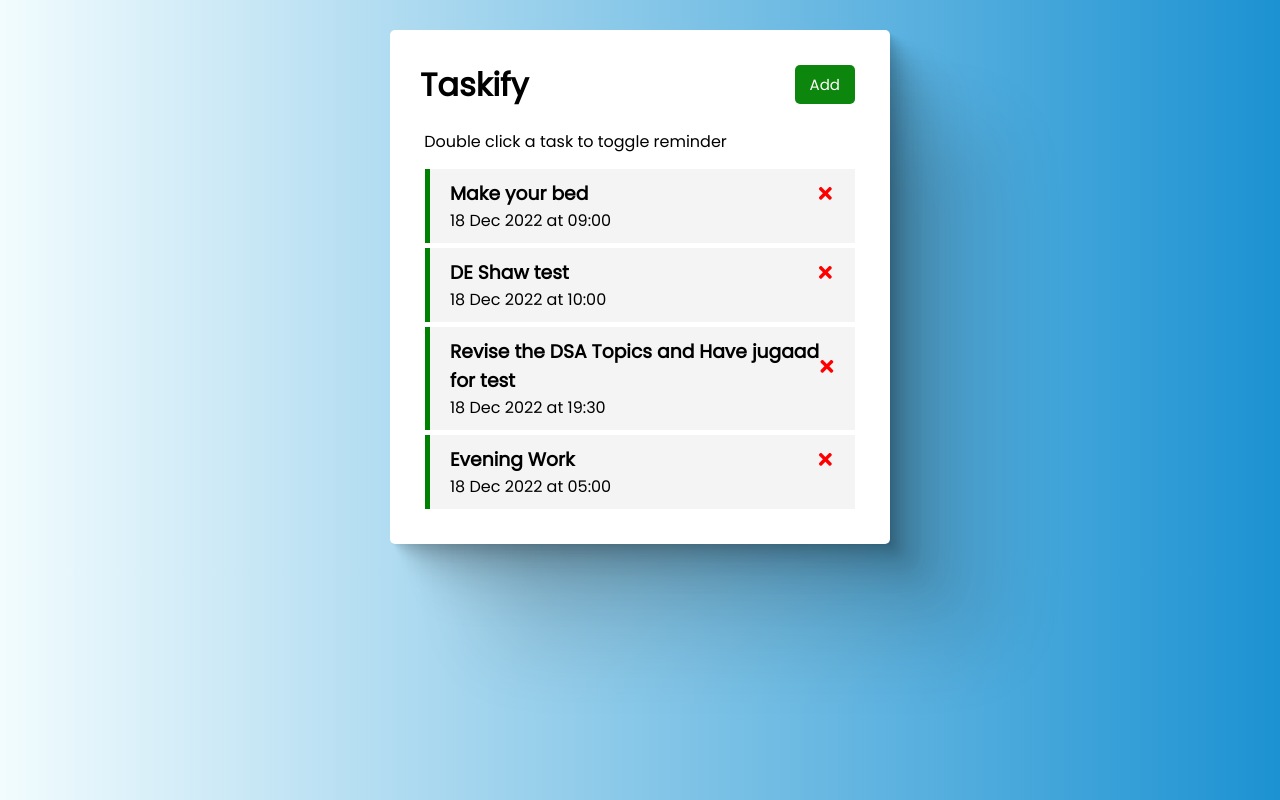
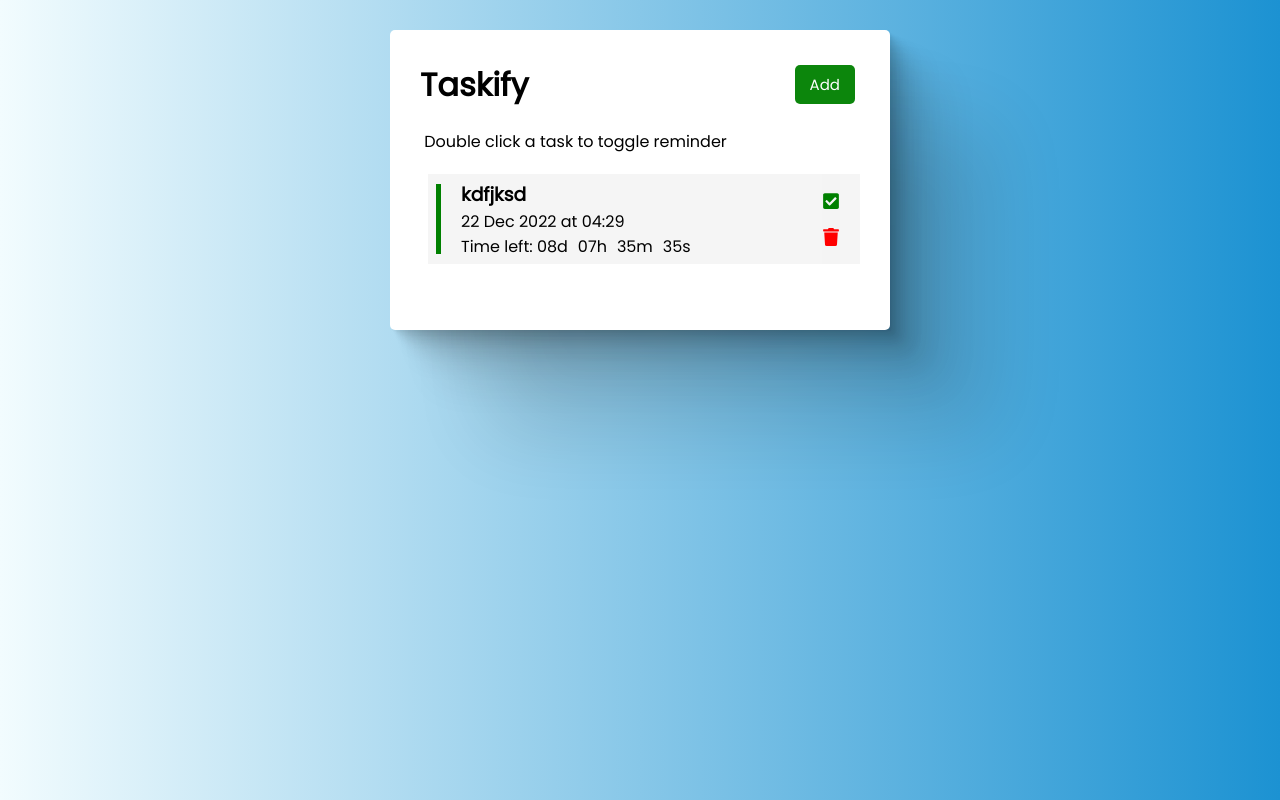
Before and after one commit to bornengineer/taskify, a React (Create React App) app: page / in a window 1280 px wide. Built offline with nearby package versions, Linux system fonts and the light colour scheme; data requests are answered from the project's data file.

Commit message:
added almost all the features

```diff
--- a/db.json
+++ b/db.json
@@ -1,28 +1,10 @@
 {
   "tasks": [
     {
-      "text": "Make your bed",
-      "time": "2022-12-18T09:00",
+      "text": "kdfjksd",
+      "time": "2022-12-22T04:29",
       "reminder": true,
       "id": 1
-    },
-    {
-      "text": "DE Shaw test",
-      "time": "2022-12-18T10:00",
-      "reminder": true,
-      "id": 2
-    },
-    {
-      "text": "Revise the DSA Topics and Have jugaad for test",
-      "time": "2022-12-18T19:30",
-      "reminder": true,
-      "id": 3
-    },
-    {
-      "text": "Evening Work",
-      "time": "2022-12-18T05:00",
-      "reminder": true,
-      "id": 4
     }
   ]
 }
--- a/src/App.js
+++ b/src/App.js
@@ -59,6 +59,24 @@ function App() {
     return data
   }
 
+  const reminderOff = async (id) => {
+    let taskToToggle = await fetchTask(id)
+
+    let updatedTask = { ...taskToToggle, reminder: false }
+
+    let res = await fetch(`http://localhost:5000/tasks/${id}`, {
+      method: 'PUT',
+      headers: { 'Content-Type': 'application/json' },
+      body: JSON.stringify(updatedTask)
+    })
+
+    let data = await res.json()
+
+    setTasks(tasks.map((task) => task.id === id ? { ...task, reminder: false} : task))
+
+    console.log("reminderoff")
+  }
+
   const toggleReminder = async (id) => {
     // console.log("Toggle", id)
     // setTasks(tasks.map((task) => task.id === id ? { ...task, reminder: !task.reminder } : task))
@@ -80,11 +98,13 @@ function App() {
   }
 
   return (
-    <div className="container">
-      <Header toggleAdd={() => setShowAddTask(!showAddTask)} showAdd={showAddTask} />
-      {showAddTask && <AddTask onAdd={addTask} />}
-      {tasks.length > 0 ? <><p style={{ padding: "0px 0px 10px 0px" }}>&nbsp;Double click a task to toggle reminder</p><Tasks tasks={tasks} onDelete={deleteTask} onToggle={toggleReminder} /> </> : <h3>No tasks to show</h3>}
-    </div>
+    <>
+      <div className="container">
+        <Header toggleAdd={() => setShowAddTask(!showAddTask)} showAdd={showAddTask} />
+        {showAddTask && <AddTask onAdd={addTask} />}
+        {tasks.length > 0 ? <><p style={{ padding: "0px 0px 10px 0px" }}>&nbsp;Double click a task to toggle reminder</p><Tasks tasks={tasks} onDelete={deleteTask} onToggle={toggleReminder} reminderOff={reminderOff} /> </> : <h3>No tasks to show</h3>}
+      </div>
+    </>
   );
 }
 
--- a/src/Components/Task.js
+++ b/src/Components/Task.js
@@ -1,5 +1,10 @@
-import { FaTimes } from "react-icons/fa";
-const Task = ({ task, onDelete, onToggle }) => {
+import { useState } from "react";
+import { FaCheckSquare, FaTrash } from "react-icons/fa";
+
+import Timer from "./Timer";
+
+const Task = ({ task, onDelete, onToggle, reminderOff, onComplete }) => {
+  var alerted = false;
   //  0123456789
   // 2022-02-06T17:00
   const months = [
@@ -17,8 +22,10 @@ const Task = ({ task, onDelete, onToggle }) => {
     "Dec",
   ];
 
+  const [complete, setComplete] = useState(false);
+
   let timeString = task.time || "";
-  console.log(timeString + " ham bole")
+  // console.log(timeString + " ham bole");
   const timee =
     timeString.slice(8, 10) +
     " " +
@@ -27,20 +34,80 @@ const Task = ({ task, onDelete, onToggle }) => {
     timeString.slice(0, 4) +
     " at " +
     timeString.slice(11, 16);
+
+  const timerTime =
+    months[parseInt(timeString.slice(5, 7)) - 1] +
+    " " +
+    timeString.slice(8, 10) +
+    ", " +
+    timeString.slice(0, 4) +
+    " " +
+    timeString.slice(11, 16) +
+    ":00";
+
+  const myfun = function (num) {
+    // 👇️ take parameter passed from Child component
+    if (num < 0 && task.reminder && !alerted) {
+      reminderOff(task.id);
+      alert(task.text + "'s time has begun");
+      alerted = true;
+    }
+  };
+
   return (
+    <>
       <div
-      className={`task ${task.reminder ? "reminder" : ""}`}
+        style={{
+          height: "90px",
+          // width: "430px",
+          display: "flex",
+          flexDirection: "row",
+          justifyContent:"space-between",
+          padding: "0px",
+        }}
+        className="task taskCont"
+      >
+        <div
+          className={`task ${task.reminder ? "reminder" : ""} ${
+            complete ? "completed" : ""
+          }`}
+          style={{
+            display: "flex",
+            flexDirection: "column",
+            justifyContent: "center",
+          }}
           onDoubleClick={() => onToggle(task.id)}
         >
-      <h3>
-        {task.text}
-        <FaTimes
+          <h3>{task.text}</h3>
+          <p>{timee}</p>
+          {!complete && (
+            <>
+              <Timer timee={timerTime} handleClick={myfun} />
+            </>
+          )}
+        </div>
+        <div
+          style={{
+            fontSize: "18px",
+            display: "flex",
+            flexDirection: "column",
+            justifyContent: "space-evenly",
+            marginRight:"20px",
+            // border:"1px solid rgba(0,0,0,1)",
+            background: "#f4f4f4",
+          }}
+        >
+          <FaCheckSquare
+            style={{ color: "green", cursor: "pointer" }}
+            onClick={() => onComplete(setComplete(!complete))}
+          />
+          <FaTrash
             style={{ color: "red", cursor: "pointer" }}
             onClick={() => onDelete(task.id)}
           />
-      </h3>
-      <p>{timee}</p>
         </div>
+      </div>
+    </>
   );
 };
 
--- a/src/Components/Tasks.js
+++ b/src/Components/Tasks.js
@@ -1,9 +1,9 @@
 import Task from './Task'
-const Tasks = ({tasks, onDelete, onToggle}) => {
+const Tasks = ({tasks, onDelete, onToggle, reminderOff, onComplete}) => {
   return (
     <>
       {tasks.map((task) => (
-        <Task key={task.id} task={task} onDelete = {onDelete} onToggle={onToggle}/>
+        <Task key={task.id} task={task} onDelete = {onDelete} onToggle={onToggle} reminderOff={reminderOff} onComplete={onComplete}/>
       ))}
     </>
   );
--- /dev/null
+++ b/src/Components/Timer.js
@@ -0,0 +1,82 @@
+import { useState } from "react";
+
+const Timer = ({ timee, handleClick }) => {
+  // The data/time we want to countdown to
+  var countDownDate = new Date(timee).getTime();
+
+  const [day, setDay] = useState("");
+  const [hour, setHour] = useState("");
+  const [min, setMin] = useState("");
+  const [sec, setSec] = useState("");
+  const [timeup, setTimeup] = useState("");
+
+  //   console.log(countDownDate," countdown")
+
+  var days, hours, minutes, seconds;
+  // Run myfunc every second
+  const myfunc = setInterval(function () {
+    var now = new Date().getTime();
+    var timeleft = countDownDate - now;
+    // console.log(timeleft, " timeleft...");
+
+    // Calculating the days, hours, minutes and seconds left
+    days = Math.floor(timeleft / (1000 * 60 * 60 * 24));
+    hours = Math.floor((timeleft % (1000 * 60 * 60 * 24)) / (1000 * 60 * 60));
+    minutes = Math.floor((timeleft % (1000 * 60 * 60)) / (1000 * 60));
+    seconds = Math.floor((timeleft % (1000 * 60)) / 1000);
+
+    days.toString();
+    hours.toString();
+    minutes.toString();
+    seconds.toString();
+
+    if (parseInt(days) < 10) days = "0" + days;
+    if (parseInt(hours) < 10) hours = "0" + hours;
+    if (parseInt(minutes) < 10) minutes = "0" + minutes;
+    if (parseInt(seconds) < 10) seconds = "0" + seconds;
+
+    // Result is output to the specific element
+    days = "Time left: " + days + "d ";
+    hours = hours + "h ";
+    minutes = minutes + "m ";
+    seconds = seconds + "s ";
+
+    setDay(days);
+    setHour(hours);
+    setMin(minutes);
+    setSec(seconds);
+
+    // // Result is output to the specific element
+    // document.getElementById("days").innerHTML = days + "d ";
+    // document.getElementById("hours").innerHTML = hours + "h ";
+    // document.getElementById("mins").innerHTML = minutes + "m ";
+    // document.getElementById("secs").innerHTML = seconds + "s ";
+
+    // Display the message when countdown is over
+    if (timeleft < 0) {
+      //   document.getElementById("days").innerHTML = "";
+      //   document.getElementById("hours").innerHTML = "";
+      //   document.getElementById("mins").innerHTML = "";
+      //   document.getElementById("secs").innerHTML = "";
+      // document.getElementById("end").innerHTML = "TIME UP!!";
+      setDay("");
+      setHour("");
+      setMin("");
+      setSec("");
+      setTimeup("Time Up!");
+      handleClick(timeleft);
+      clearInterval(myfunc);
+    }
+  }, 1000);
+  return (
+    <div style={{ display: "flex", width: "300px" }}>
+      <p style={{ display: "flex", marginRight: "5px" }}>{day}</p>
+      <p style={{ margin: "0px 5px" }}>{hour}</p>
+      <p style={{ margin: "0px 5px" }}>{min}</p>
+      <p style={{ margin: "0px 5px" }}>{sec}</p>
+      <p style={{ width: "70px", marginLeft: "-34px" }}>{timeup}</p>
+    </div>
+  );
+};
+
+export default Timer;
--- a/src/index.css
+++ b/src/index.css
@@ -78,11 +78,18 @@ body {
   width: 100%;
 }
 
+.completed{
+  text-decoration: line-through;
+}
+
 .task {
-  background: #f4f4f4;
-  margin: 5px;
+  background: hwb(0 96% 4%);
+  margin: 10px 0 10px 8px;
   padding: 10px 20px;
   cursor: pointer;
+  display:flex;
+  flex-direction: column;
+
 }
 
 .task.reminder {
```
Also changed, not shown: db-1671625139346.json (added, +28 -0 lines). Lines whose indentation alone changed are shown as unchanged.
